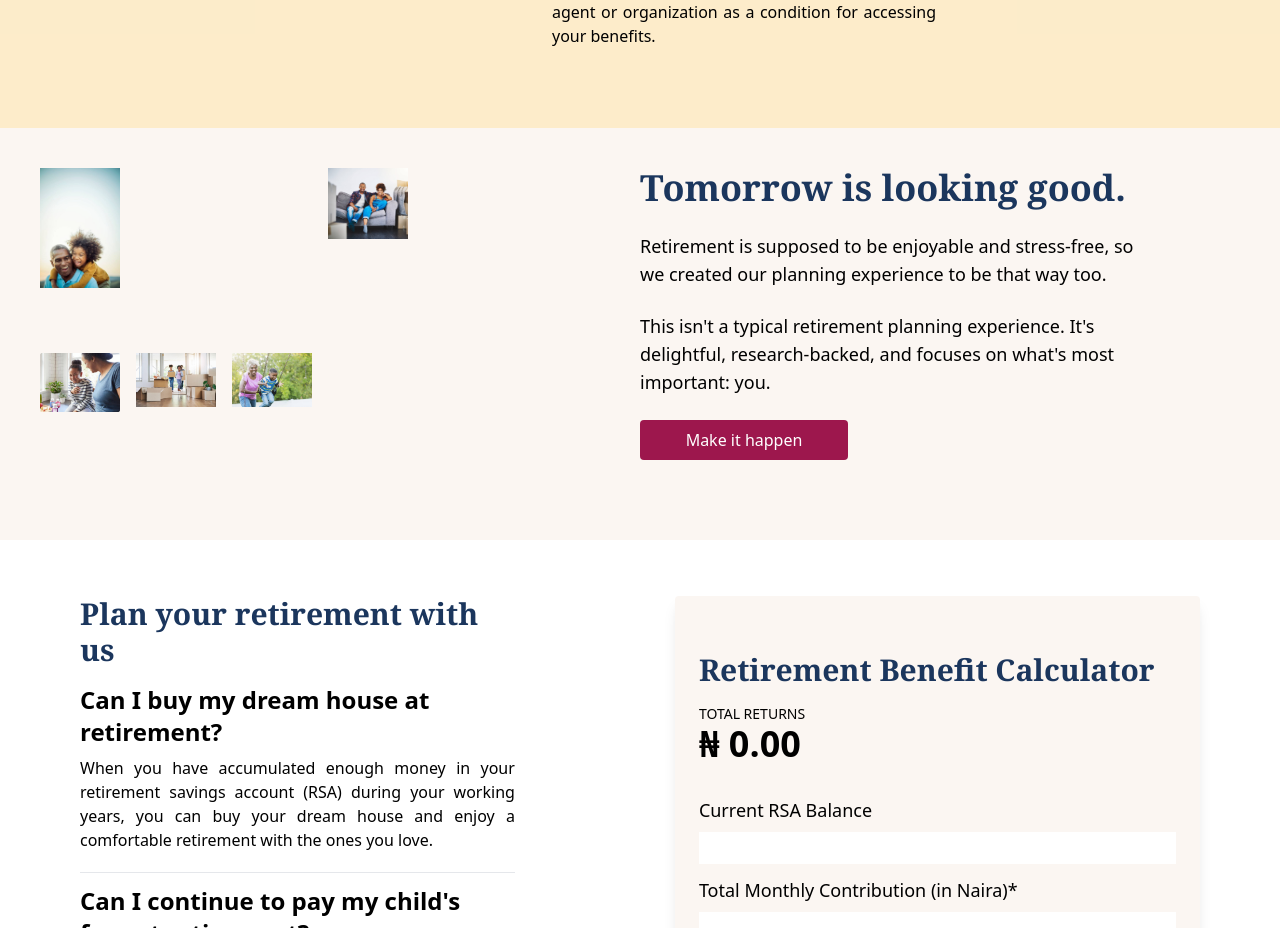
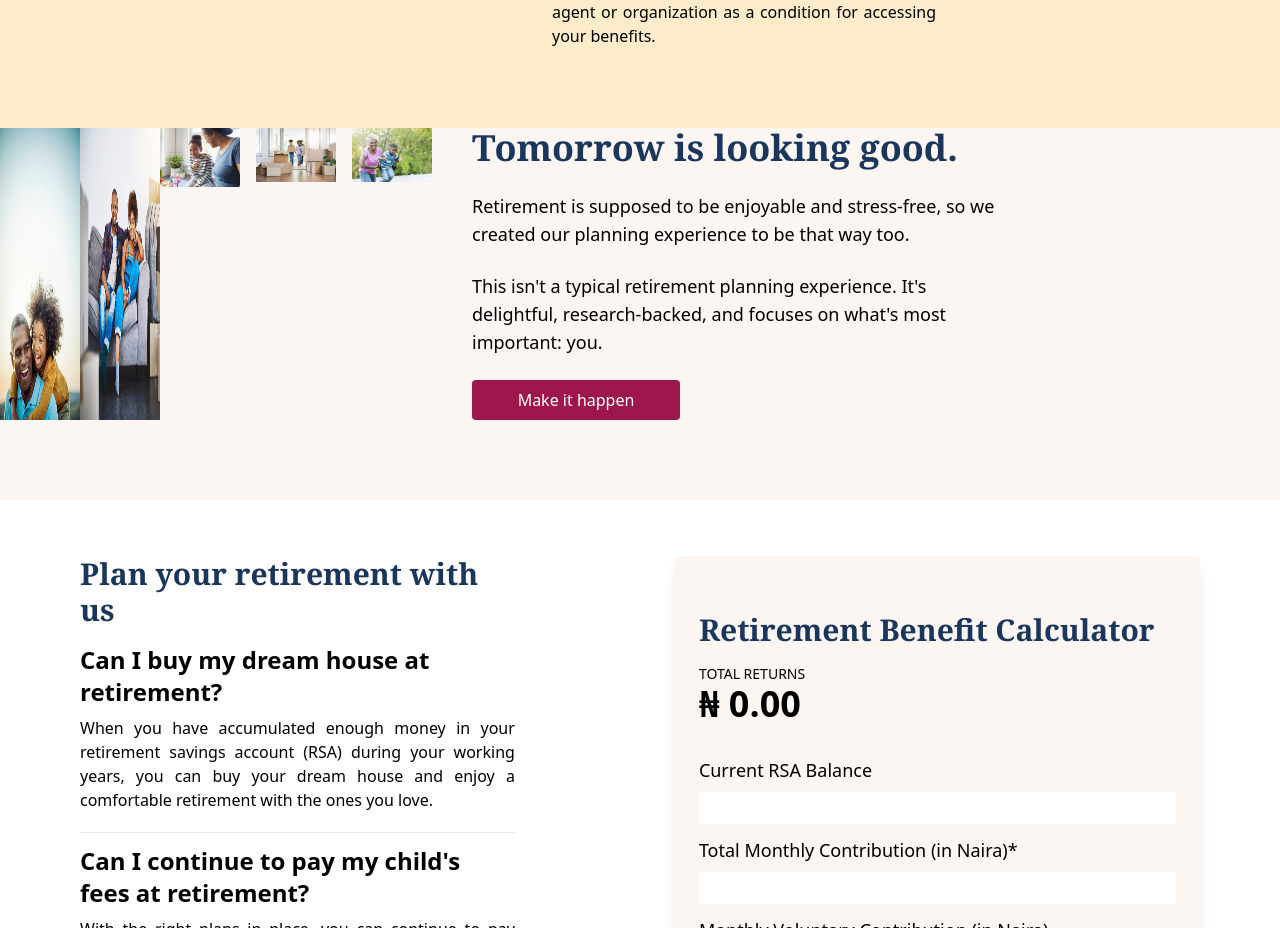
Before and after one commit to AkinAkinbobola/ARM-PENSION-SITE-CLONE, a Vue app in the folder arm-clone/: page / in a window 1280 px wide. Shown: the part 1491-2419 px from the top of the page. Built offline with nearby package versions, Linux system fonts and the light colour scheme.

Commit message:
Update GridSection.vue

```diff
--- a/arm-clone/src/components/GridSection.vue
+++ b/arm-clone/src/components/GridSection.vue
@@ -1,7 +1,6 @@
 <template>
-    <div class="bg-cream pb-20">
-        <div class="flex pt-10 ml-10">
-            <div class="grid grid-cols-1 sm:grid-cols-2 gap-4 ">
+  <div class="bg-cream pb-20 flex flex-col md:flex-row">
+      <div class="flex">
         <img src="../assets/images/grid/grid1.jpg" class="w-20" alt="Image 1">
         <img src="../assets/images/grid/grid2.jpg" class="w-20" alt="Image 2">
         <div class="grid grid-cols-1 sm:grid-cols-3 gap-4">
@@ -11,19 +10,16 @@
         </div>
       </div>
 
-            <div class="ml-10 flex flex-col w-5/12 mr-10">
+      <div class="ml-10 flex flex-col w-full md:w-5/12 mr-10">
         <h1 class="text-blueText text-4xl font-serif mb-6 font-bold">Tomorrow is looking good.</h1>
         <p class="text-lg">Retirement is supposed to be enjoyable and stress-free, so we created our planning
           experience to be that way too.
         </p>
-                <p class="text-lg mt-6 mb-6">This isn't a typical retirement planning experience. It's delightful, research-backed,
+        <p class="text-lg mt-6 mb-6">This isn't a typical retirement planning experience. It's delightful,
+          research-backed,
           and focuses on what's most important: you.
         </p>
         <button class="py-2 px-8 text-white bg-pink-800 ml-0 font-sans rounded w-52">Make it happen</button>
       </div>
   </div>
-
-
-
-    </div>
 </template>
```
Lines whose indentation alone changed are shown as unchanged.
